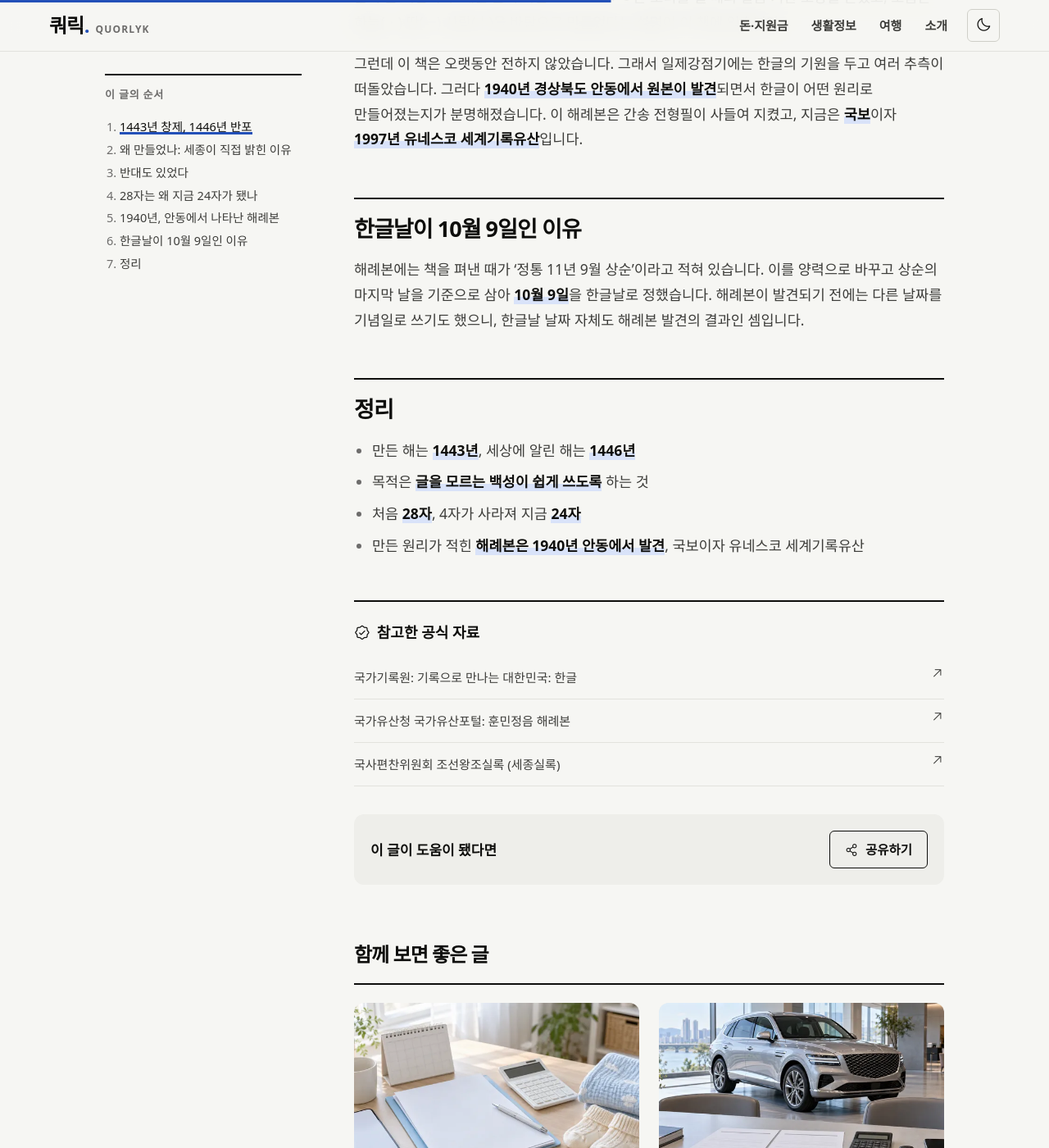
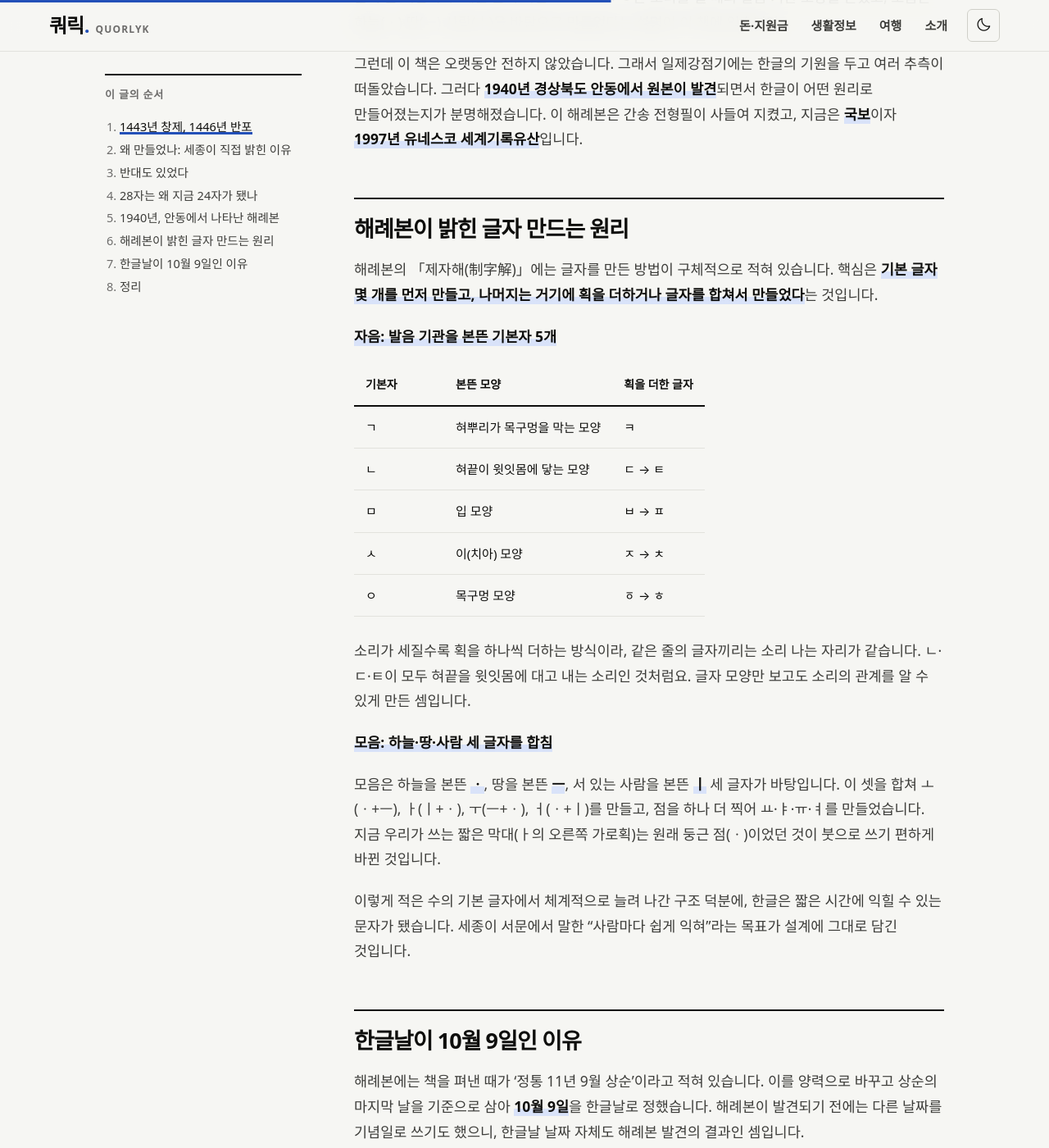
Before and after one commit to ekgoddlek0-dotcom/quorlyk-site, a Jekyll site: the page built from _posts/2026-10-08-hunminjeongeum-history.md, in a window 1280 px wide and 1400 px high, scrolled down 3067 px. Shown: the whole window at 82% size. Built offline with Jekyll 4.4.1, drawn with Linux system fonts in a browser that asks for light colours; some web fonts are replaced.

Commit message:
애드센스 재검토 준비: 짧은 글 2편 보강(해례본 제자 원리, 궁궐 교통편)
Co-Authored-By: Claude Opus 5.5 <noreply@anthropic.com>

```diff
--- a/_posts/2026-10-08-hunminjeongeum-history.md
+++ b/_posts/2026-10-08-hunminjeongeum-history.md
@@ -55,6 +55,28 @@ sources:
 
 그런데 이 책은 오랫동안 전하지 않았습니다. 그래서 일제강점기에는 한글의 기원을 두고 여러 추측이 떠돌았습니다. 그러다 **1940년 경상북도 안동에서 원본이 발견**되면서 한글이 어떤 원리로 만들어졌는지가 분명해졌습니다. 이 해례본은 간송 전형필이 사들여 지켰고, 지금은 **국보**이자 **1997년 유네스코 세계기록유산**입니다.
 
+## 해례본이 밝힌 글자 만드는 원리
+
+해례본의 「제자해(制字解)」에는 글자를 만든 방법이 구체적으로 적혀 있습니다. 핵심은 **기본 글자 몇 개를 먼저 만들고, 나머지는 거기에 획을 더하거나 글자를 합쳐서 만들었다**는 것입니다.
+
+**자음: 발음 기관을 본뜬 기본자 5개**
+
+| 기본자 | 본뜬 모양 | 획을 더한 글자 |
+|---|---|---|
+| ㄱ | 혀뿌리가 목구멍을 막는 모양 | ㅋ |
+| ㄴ | 혀끝이 윗잇몸에 닿는 모양 | ㄷ → ㅌ |
+| ㅁ | 입 모양 | ㅂ → ㅍ |
+| ㅅ | 이(치아) 모양 | ㅈ → ㅊ |
+| ㅇ | 목구멍 모양 | ㆆ → ㅎ |
+
+소리가 세질수록 획을 하나씩 더하는 방식이라, 같은 줄의 글자끼리는 소리 나는 자리가 같습니다. ㄴ·ㄷ·ㅌ이 모두 혀끝을 윗잇몸에 대고 내는 소리인 것처럼요. 글자 모양만 보고도 소리의 관계를 알 수 있게 만든 셈입니다.
+
+**모음: 하늘·땅·사람 세 글자를 합침**
+
+모음은 하늘을 본뜬 **ㆍ**, 땅을 본뜬 **ㅡ**, 서 있는 사람을 본뜬 **ㅣ** 세 글자가 바탕입니다. 이 셋을 합쳐 ㅗ(ㆍ+ㅡ), ㅏ(ㅣ+ㆍ), ㅜ(ㅡ+ㆍ), ㅓ(ㆍ+ㅣ)를 만들고, 점을 하나 더 찍어 ㅛ·ㅑ·ㅠ·ㅕ를 만들었습니다. 지금 우리가 쓰는 짧은 막대(ㅏ의 오른쪽 가로획)는 원래 둥근 점(ㆍ)이었던 것이 붓으로 쓰기 편하게 바뀐 것입니다.
+
+이렇게 적은 수의 기본 글자에서 체계적으로 늘려 나간 구조 덕분에, 한글은 짧은 시간에 익힐 수 있는 문자가 됐습니다. 세종이 서문에서 말한 "사람마다 쉽게 익혀"라는 목표가 설계에 그대로 담긴 것입니다.
+
 ## 한글날이 10월 9일인 이유
 
 해례본에는 책을 펴낸 때가 '정통 11년 9월 상순'이라고 적혀 있습니다. 이를 양력으로 바꾸고 상순의 마지막 날을 기준으로 삼아 **10월 9일**을 한글날로 정했습니다. 해례본이 발견되기 전에는 다른 날짜를 기념일로 쓰기도 했으니, 한글날 날짜 자체도 해례본 발견의 결과인 셈입니다.
```
Also changed, not shown: _posts/2026-10-08-seoul-palaces-fee-closing-days.md (+13 -0 lines).
